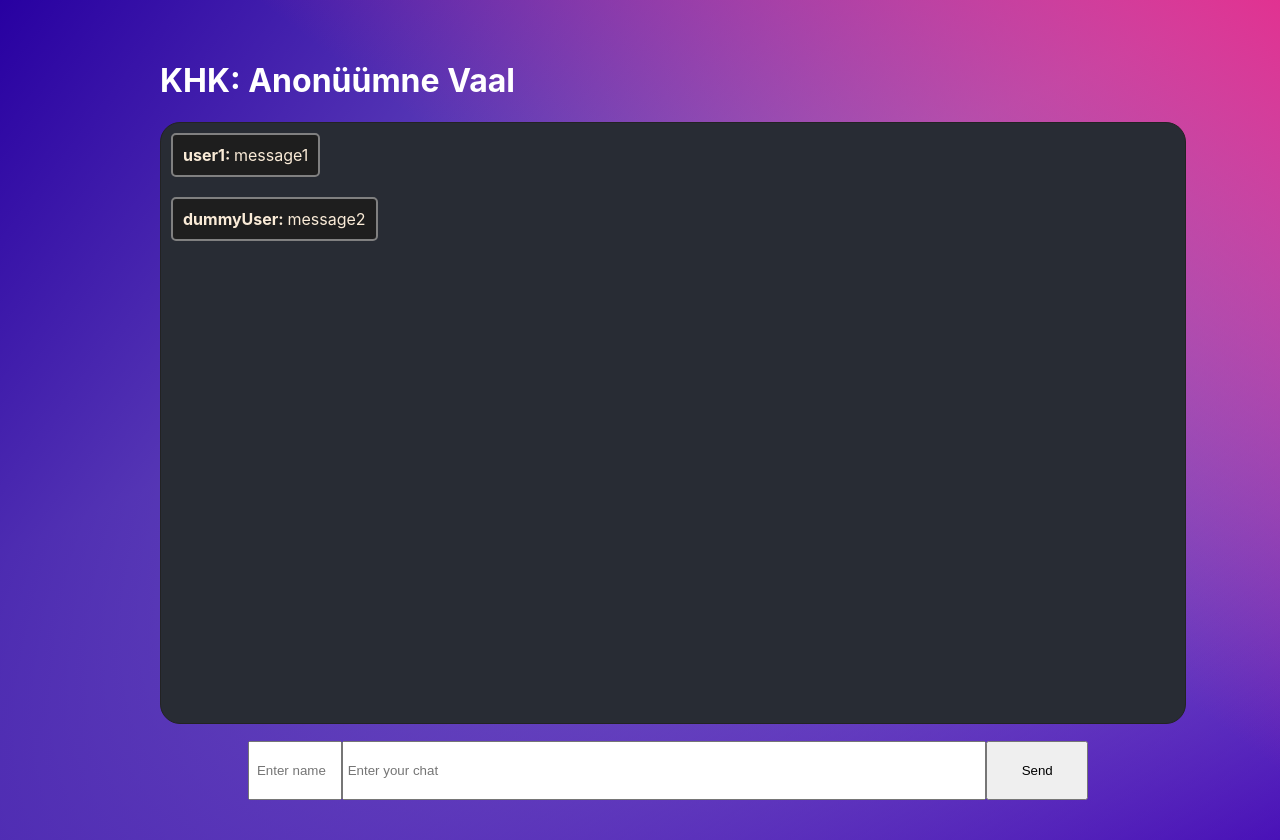
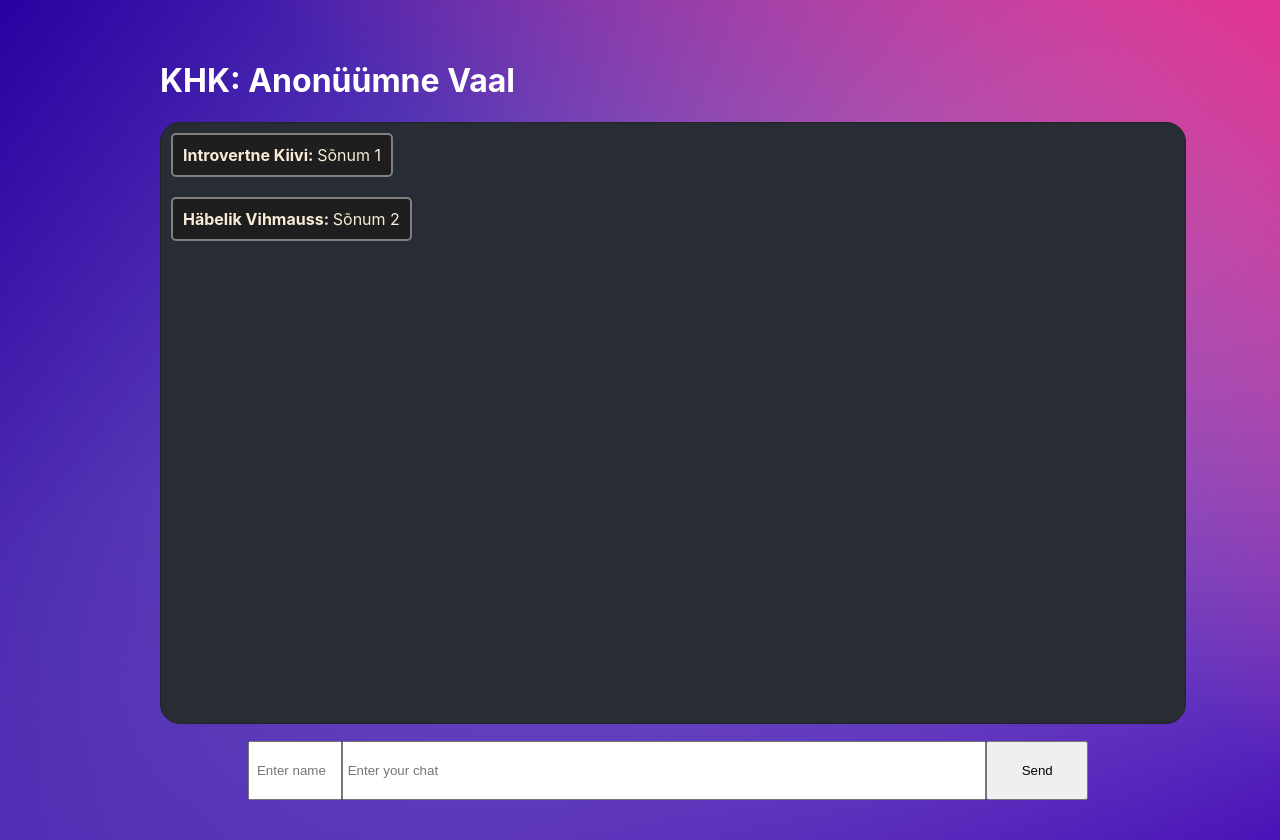
Before and after one commit to Cristallic89/voco-chat-client_2_kristi_rajandu, a React (Create React App) app: page / in a window 1280 px wide. Built offline with nearby package versions, Linux system fonts and the light colour scheme.

Commit message:
Uusim versioon voco-chat-client'ist

```diff
--- a/src/App.js
+++ b/src/App.js
@@ -4,8 +4,8 @@ import './App.css';
 function App() {
     const [name, setName] = useState("Anonüümne Vaal");
     const [chats, setChats] = useState([
-        {name:'user1',message:'message1' },
-        {name:'dummyUser',message:'message2' },
+        {name:'Introvertne Kiivi',message:'Sõnum 1' },
+        {name:'Häbelik Vihmauss',message:'Sõnum 2' },
         ]);
     const [msg,setMsg] = useState('');
 
```
